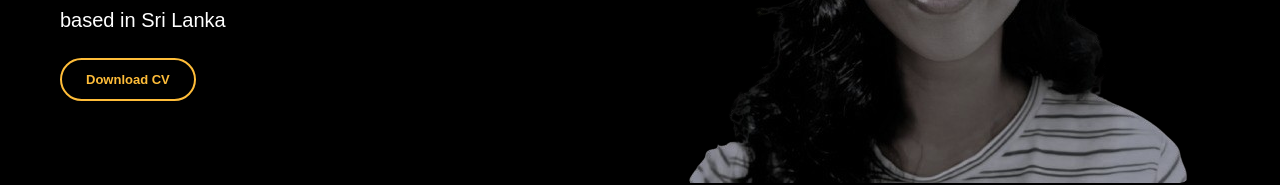
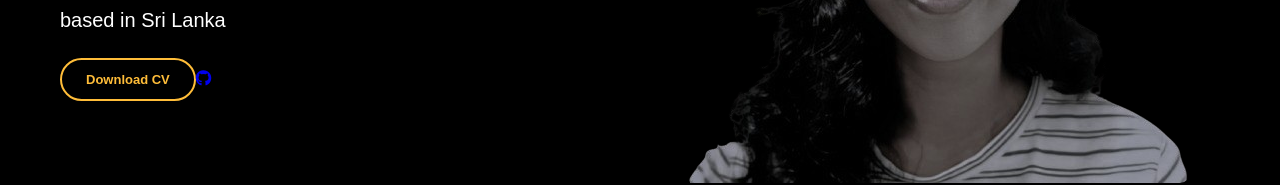
Before and after one commit to dulmini11/DulminiPortfolio, a React (Vite) app: page / in a window 1280 px wide. Shown: the part 532-717 px from the top of the page. Built offline with nearby package versions, Linux system fonts and the light colour scheme.

Commit message:
Add github icon with link

```diff
--- a/package.json
+++ b/package.json
@@ -11,6 +11,7 @@
   },
   "dependencies": {
     "@emailjs/browser": "^4.4.1",
+    "@fortawesome/fontawesome-free": "^6.7.2",
     "react": "^19.0.0",
     "react-dom": "^19.0.0",
     "react-icons": "^5.5.0",
--- a/src/App.jsx
+++ b/src/App.jsx
@@ -16,6 +16,8 @@ import Malaysia from './images/karate.jpeg';
 import football from './images/foodball.jpeg';
 import school from './images/school.jpg';
 import karatee from './images/karate2.jpg';
+import '@fortawesome/fontawesome-free/css/all.min.css';
+
 
 function App() {
   const [activeSection, setActiveSection] = useState('home');
@@ -279,6 +281,15 @@ const handleSubmit = (e) => {
                 >
                   Download CV
                 </a>
+                <a
+                href="https://github.com/dulmini11"
+                className="github-link"
+                target="_blank"
+                rel="noopener noreferrer"
+              >
+                <i className="fab fa-github"></i>
+              </a>
+
               </div>
               <div className="profile-image">
                 <div className="profile-image">
@@ -302,6 +313,14 @@ const handleSubmit = (e) => {
                 >
                   Download CV
                 </a>
+                <a
+                href="https://github.com/dulmini11"
+                className="github-link"
+                target="_blank"
+                rel="noopener noreferrer"
+              >
+                <i className="fab fa-github"></i>
+              </a>
               </div>
               <div className="profile-image">
                 <div className="profile-image">
```
Also changed, not shown: 1 other file (tests, documents, lock files or other folders).
